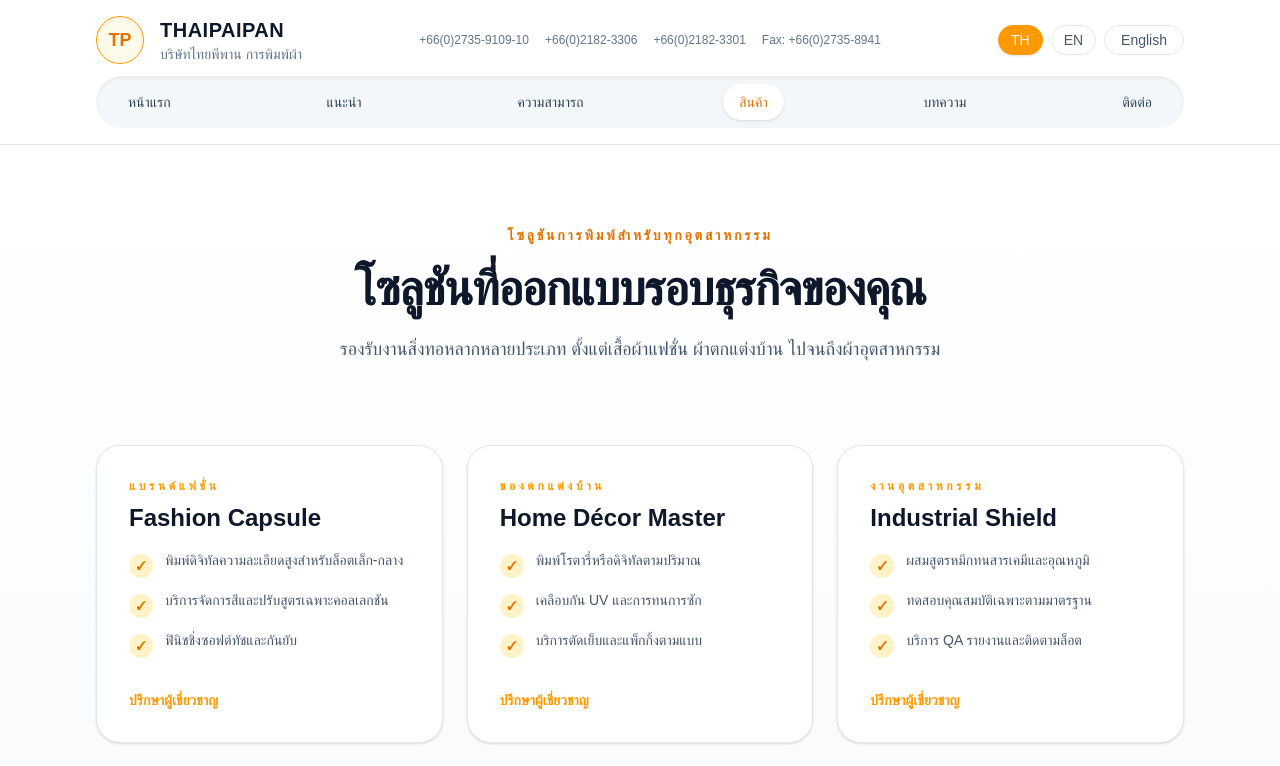
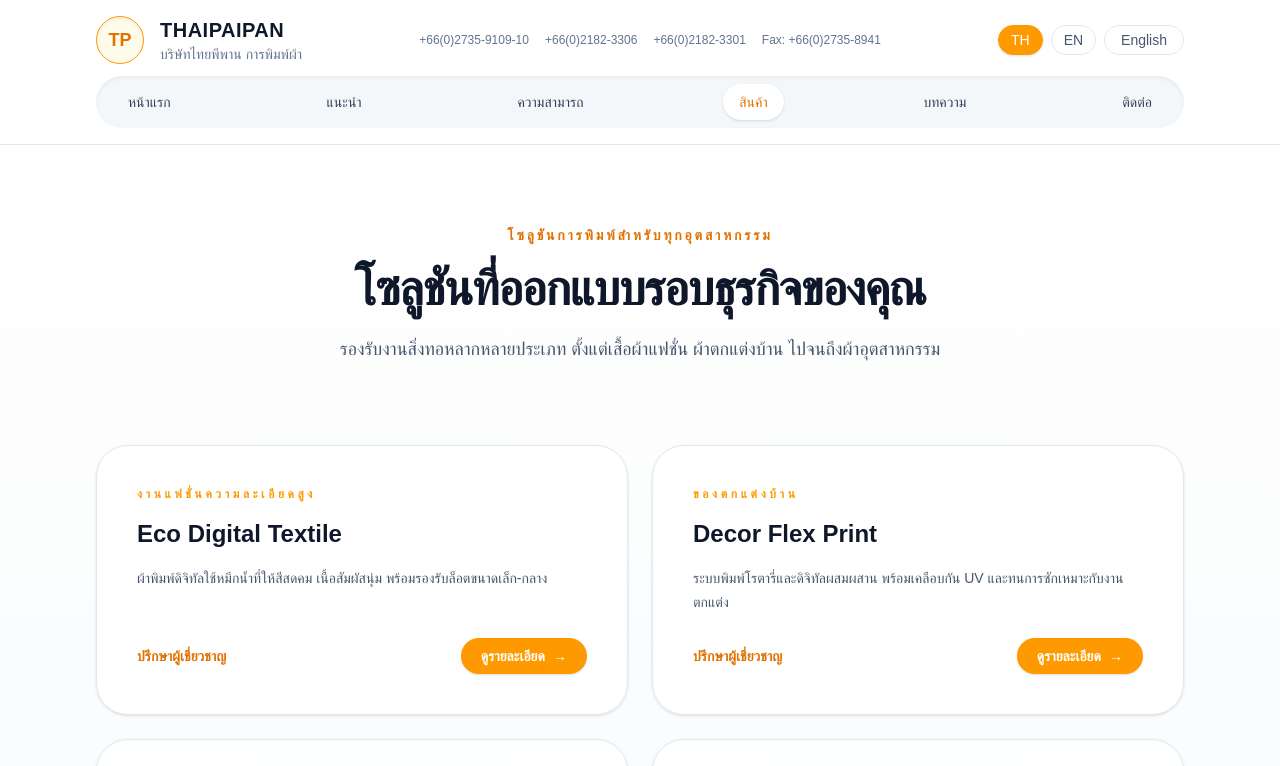
Before and after one commit to DnopPondz/tpp, a Next.js app: page /products in a window 1280 px wide. Shown: the top 766 px of the page. Built offline with nearby package versions, Linux system fonts and the light colour scheme.

Commit message:
Add interactive product catalog modal

```diff
--- a/app/products/ProductsView.js
+++ b/app/products/ProductsView.js
@@ -1,35 +1,93 @@
 "use client";
 
 import Link from "next/link";
+import { useEffect, useState } from "react";
 import { useLanguage } from "@/components/LanguageProvider";
 
-const productPackages = [
+const productCatalog = [
   {
-    name: "Fashion Capsule",
-    target: "แบรนด์แฟชั่น",
-    features: [
-      "พิมพ์ดิจิทัลความละเอียดสูงสำหรับล็อตเล็ก-กลาง",
-      "บริการจัดการสีและปรับสูตรเฉพาะคอลเลกชัน",
-      "ฟินิชชิ่งซอฟต์ทัชและกันยับ",
-    ],
+    id: "eco-digital",
+    name: "Eco Digital Textile",
+    target: "งานแฟชั่นความละเอียดสูง",
+    summary:
+      "ผ้าพิมพ์ดิจิทัลใช้หมึกน้ำที่ให้สีสดคม เนื้อสัมผัสนุ่ม พร้อมรองรับล็อตขนาดเล็ก-กลาง",
+    details: {
+      description:
+        "ไลน์ผลิตที่ตอบโจทย์แบรนด์แฟชั่นยุคใหม่ ให้คุณทดลองคอลเลกชันได้รวดเร็วและควบคุมคุณภาพทุกสีสันได้ง่าย",
+      highlights: [
+        "พิมพ์ได้ทั้งเส้นใยธรรมชาติและสังเคราะห์",
+        "เครื่องพิมพ์ความละเอียด 1200 DPI พร้อมระบบปรับโปรไฟล์สี",
+        "ผ่านการรับรองมาตรฐาน OEKO-TEX® สำหรับเสื้อผ้า",
+      ],
+      applications: [
+        "เสื้อผ้าแฟชั่น",
+        "ผ้าพันคอและแอ็กเซสซอรี",
+        "แคปซูลคอลเลกชันตามฤดูกาล",
+      ],
+    },
   },
   {
-    name: "Home Décor Master",
+    id: "decor-flex",
+    name: "Decor Flex Print",
     target: "ของตกแต่งบ้าน",
-    features: [
-      "พิมพ์โรตารี่หรือดิจิทัลตามปริมาณ",
-      "เคลือบกัน UV และการทนการซัก",
-      "บริการตัดเย็บและแพ็กกิ้งตามแบบ",
-    ],
+    summary:
+      "ระบบพิมพ์โรตารี่และดิจิทัลผสมผสาน พร้อมเคลือบกัน UV และทนการซักเหมาะกับงานตกแต่ง",
+    details: {
+      description:
+        "บริการครบวงจรตั้งแต่การไล่เฉดสีให้เข้ากับ moodboard ไปจนถึงการเคลือบผิวและตัดเย็บเพื่อส่งออก",
+      highlights: [
+        "ผ้า base หลากหลายทั้งโพลีเอสเตอร์ คอตตอน และผ้าผสม",
+        "ฟินิชชิ่งให้เลือกทั้งกันฝุ่น กันน้ำ และกันรังสี UV",
+        "ทีม QC ตรวจสอบทุกม้วนก่อนส่ง",
+      ],
+      applications: [
+        "ผ้าม่านและผ้าบุเฟอร์นิเจอร์",
+        "ผ้าปูโต๊ะและชุดเครื่องนอน",
+        "ของขวัญพรีเมียมตกแต่งบ้าน",
+      ],
+    },
   },
   {
-    name: "Industrial Shield",
+    id: "industrial-guard",
+    name: "Industrial Guard",
     target: "งานอุตสาหกรรม",
-    features: [
-      "ผสมสูตรหมึกทนสารเคมีและอุณหภูมิ",
-      "ทดสอบคุณสมบัติเฉพาะตามมาตรฐาน",
-      "บริการ QA รายงานและติดตามล็อต",
-    ],
+    summary:
+      "โซลูชันสำหรับงานสมรรถนะสูง เช่น ผ้าเทคนิคอล และงานพิมพ์ที่ต้องทนสารเคมีหรืออุณหภูมิ",
+    details: {
+      description:
+        "พัฒนาและผสมสูตรหมึกพิเศษให้เข้ากับการใช้งานเฉพาะอุตสาหกรรม พร้อมบริการทดสอบมาตรฐาน",
+      highlights: [
+        "รองรับมาตรฐาน ISO และ ASTM ที่ลูกค้าต้องการ",
+        "ทีมวิศวกรควบคุมขั้นตอนการผลิตและบันทึก QC",
+        "บริการรายงานลอตและการติดตามสินค้าแบบเรียลไทม์",
+      ],
+      applications: [
+        "ผ้าในอุตสาหกรรมยานยนต์",
+        "อุปกรณ์เซฟตี้และ PPE",
+        "วัสดุป้องกันความร้อน",
+      ],
+    },
+  },
+  {
+    id: "merch-lab",
+    name: "Merch Lab",
+    target: "ของที่ระลึกและเมอร์ช",
+    summary:
+      "ผลิตเมอร์ชพรีเมียมครบวงจร ตั้งแต่งานออกแบบ mockup จนถึงแพ็กกิ้งพร้อมส่ง",
+    details: {
+      description:
+        "แยกไลน์ผลิตเฉพาะสำหรับแบรนด์ที่ต้องการสร้างประสบการณ์ของขวัญและเมอร์ชคุณภาพสูง",
+      highlights: [
+        "บริการออกแบบกราฟิกและขึ้นตัวอย่างด่วนภายใน 48 ชั่วโมง",
+        "เลือกวัสดุได้ทั้งผ้าไมโครไฟเบอร์และผ้ารีไซเคิล",
+        "ระบบแพ็กกิ้งตามธีมพร้อมจัดส่งหลายที่อยู่",
+      ],
+      applications: [
+        "ของที่ระลึกองค์กร",
+        "ชุดโปรโมชันเปิดตัวสินค้า",
+        "ของสะสมจำนวนจำกัด",
+      ],
+    },
   },
 ];
 
@@ -48,9 +106,97 @@ const serviceAddOns = [
   },
 ];
 
+function ProductModal({ product, onClose }) {
+  useEffect(() => {
+    if (!product) return undefined;
+
+    const handleKeyDown = (event) => {
+      if (event.key === "Escape") {
+        onClose();
+      }
+    };
+
+    window.addEventListener("keydown", handleKeyDown);
+    return () => window.removeEventListener("keydown", handleKeyDown);
+  }, [product, onClose]);
+
+  if (!product) {
+    return null;
+  }
+
+  return (
+    <div className="fixed inset-0 z-50 flex items-center justify-center p-4">
+      <div
+        className="absolute inset-0 bg-slate-900/60 backdrop-blur"
+        onClick={onClose}
+        aria-hidden
+      />
+      <div
+        role="dialog"
+        aria-modal="true"
+        aria-labelledby="product-title"
+        className="relative z-10 w-full max-w-3xl overflow-hidden rounded-4xl border border-white/40 bg-white/95 shadow-2xl"
+      >
+        <button
+          type="button"
+          onClick={onClose}
+          className="absolute right-4 top-4 inline-flex h-9 w-9 items-center justify-center rounded-full border border-slate-200 bg-white text-slate-500 shadow-sm transition hover:text-slate-700"
+          aria-label="ปิดหน้าต่างรายละเอียดสินค้า"
+        >
+          ×
+        </button>
+        <div className="grid gap-8 p-10 lg:grid-cols-[1.1fr_1fr]">
+          <div className="space-y-4">
+            <p className="text-xs font-semibold uppercase tracking-[0.3em] text-amber-500">
+              {product.target}
+            </p>
+            <h3 id="product-title" className="text-3xl font-semibold text-slate-900">
+              {product.name}
+            </h3>
+            <p className="text-base text-slate-600">{product.details.description}</p>
+          </div>
+          <div className="space-y-6">
+            <div>
+              <h4 className="text-sm font-semibold uppercase tracking-[0.2em] text-slate-900/80">
+                จุดเด่นหลัก
+              </h4>
+              <ul className="mt-3 space-y-2 text-sm text-slate-600">
+                {product.details.highlights.map((item) => (
+                  <li key={item} className="flex items-start gap-3">
+                    <span className="mt-1 inline-flex h-5 w-5 flex-shrink-0 items-center justify-center rounded-full bg-amber-100 text-[10px] font-bold text-amber-600">
+                      ✓
+                    </span>
+                    <span>{item}</span>
+                  </li>
+                ))}
+              </ul>
+            </div>
+            <div>
+              <h4 className="text-sm font-semibold uppercase tracking-[0.2em] text-slate-900/80">
+                เหมาะกับงานใดบ้าง
+              </h4>
+              <ul className="mt-3 flex flex-wrap gap-2 text-xs font-semibold text-amber-600">
+                {product.details.applications.map((useCase) => (
+                  <li
+                    key={useCase}
+                    className="rounded-full border border-amber-200 bg-amber-50 px-3 py-1"
+                  >
+                    {useCase}
+                  </li>
+                ))}
+              </ul>
+            </div>
+          </div>
+        </div>
+      </div>
+    </div>
+  );
+}
+
 export default function ProductsView() {
   const { translations } = useLanguage();
   const { sections, hero } = translations;
+  const [selectedProduct, setSelectedProduct] = useState(null);
 
   return (
     <div className="bg-gradient-to-b from-white via-slate-50 to-amber-50/40">
@@ -67,28 +213,31 @@ export default function ProductsView() {
           </p>
         </header>
 
-        <section className="grid gap-6 md:grid-cols-3">
-          {productPackages.map((pack) => (
-            <div
-              key={pack.name}
-              className="flex h-full flex-col gap-4 rounded-3xl border border-slate-200 bg-white p-8 text-left shadow-sm"
+        <section className="grid gap-6 md:grid-cols-2">
+          {productCatalog.map((product) => (
+            <article
+              key={product.id}
+              className="flex h-full flex-col justify-between gap-6 rounded-4xl border border-slate-200 bg-white/90 p-10 shadow-sm transition hover:-translate-y-1 hover:shadow-xl"
             >
-              <div className="space-y-2">
-                <p className="text-xs font-semibold uppercase tracking-[0.3em] text-amber-500">{pack.target}</p>
-                <h2 className="text-2xl font-semibold text-slate-900">{pack.name}</h2>
+              <div className="space-y-4">
+                <p className="text-xs font-semibold uppercase tracking-[0.3em] text-amber-500">
+                  {product.target}
+                </p>
+                <h2 className="text-2xl font-semibold text-slate-900">{product.name}</h2>
+                <p className="text-sm leading-6 text-slate-600">{product.summary}</p>
               </div>
-              <ul className="space-y-3 text-sm text-slate-600">
-                {pack.features.map((feature) => (
-                  <li key={feature} className="flex items-start gap-3">
-                    <span className="mt-1 inline-flex h-6 w-6 flex-shrink-0 items-center justify-center rounded-full bg-amber-100 text-xs font-semibold text-amber-600">
-                      ✓
-                    </span>
-                    <span>{feature}</span>
-                  </li>
-                ))}
-              </ul>
-              <div className="mt-auto pt-4 text-sm font-semibold text-amber-500">{hero.primaryCta}</div>
-            </div>
+              <div className="flex flex-wrap items-center justify-between gap-4">
+                <span className="text-sm font-semibold text-amber-600">{hero.primaryCta}</span>
+                <button
+                  type="button"
+                  onClick={() => setSelectedProduct(product)}
+                  className="inline-flex items-center gap-2 rounded-full bg-amber-500 px-5 py-2 text-sm font-semibold text-white shadow transition hover:bg-amber-600"
+                >
+                  ดูรายละเอียด
+                  <span aria-hidden>→</span>
+                </button>
+              </div>
+            </article>
           ))}
         </section>
 
@@ -136,6 +285,7 @@ export default function ProductsView() {
           </div>
         </section>
       </div>
+      <ProductModal product={selectedProduct} onClose={() => setSelectedProduct(null)} />
     </div>
   );
 }
```
